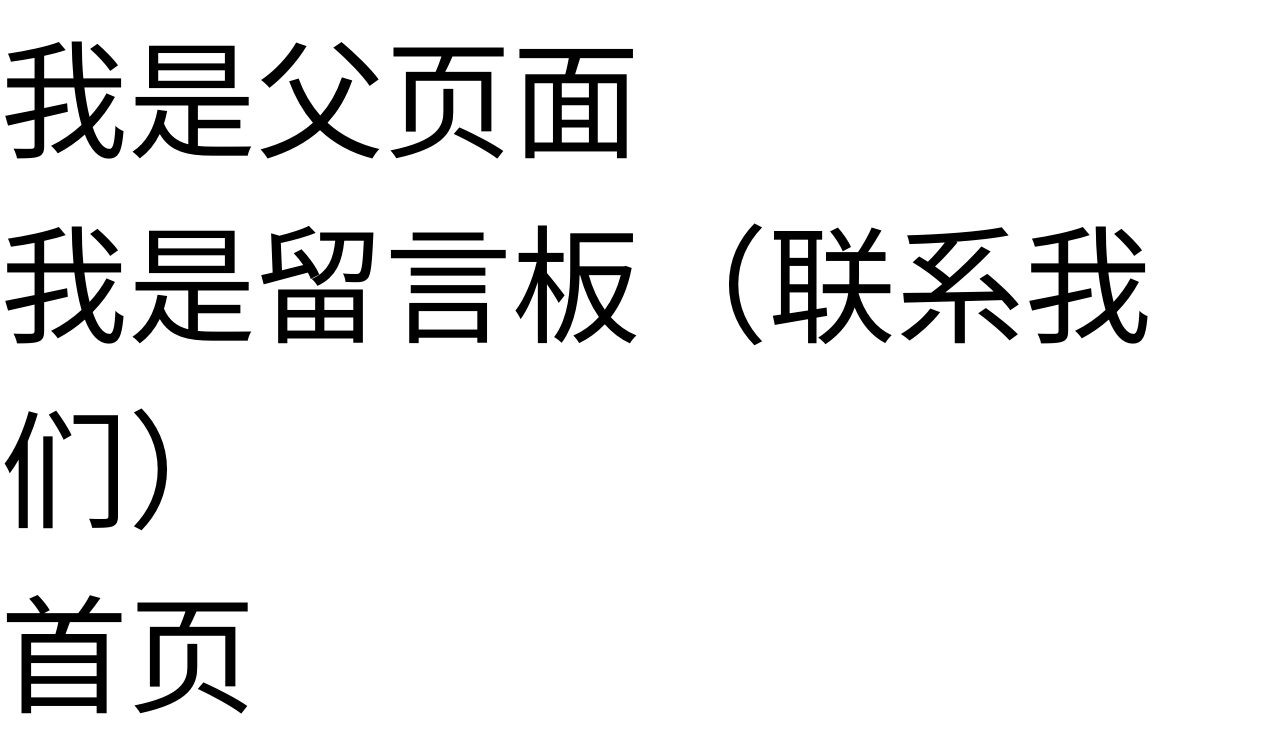
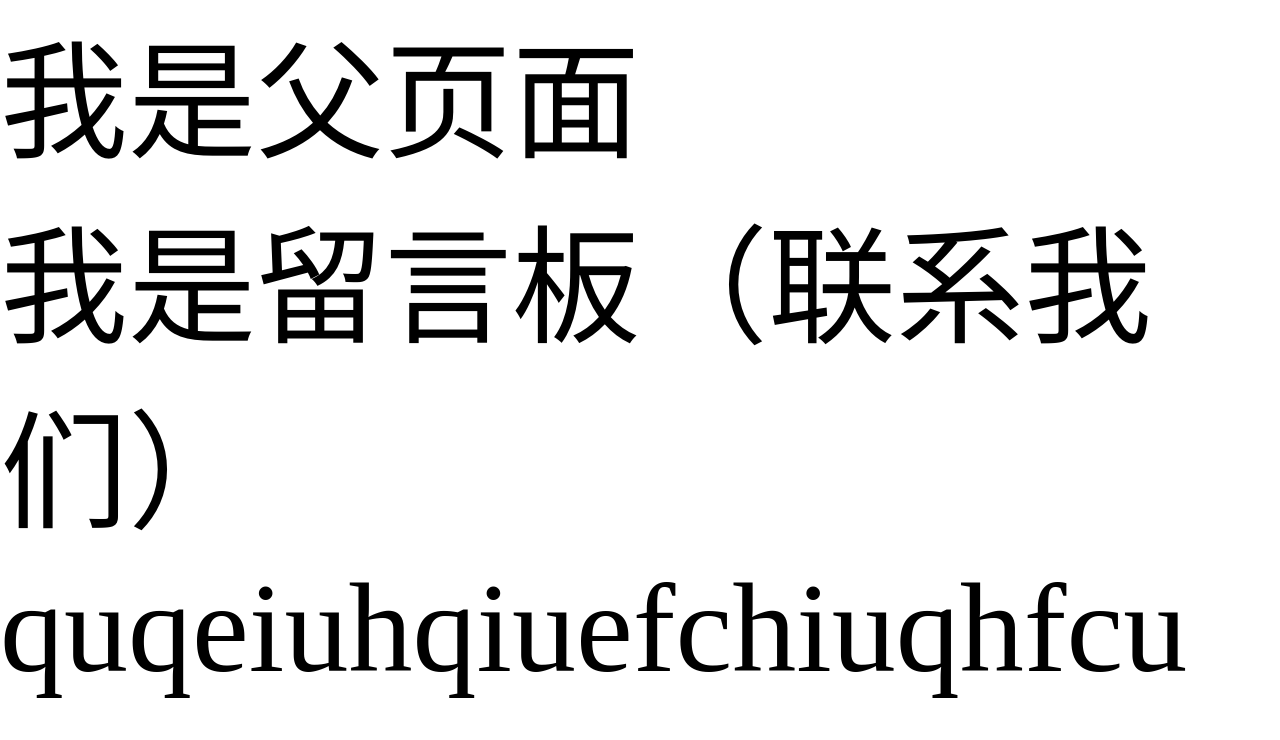
Before and after one commit to woshimaxiaorui/yun, a Vue app: page /#/home/contactUs in a window 1280 px wide. Shown: the top 740 px of the page. Built offline with nearby package versions, Linux system fonts and the light colour scheme.

Commit message:
修改留言版

```diff
--- a/src/components/pages/contactUs/contactUs.vue
+++ b/src/components/pages/contactUs/contactUs.vue
@@ -1,6 +1,6 @@
 <template>
 	<div class="contact-us">
-		我是留言板（联系我们）
+		我是留言板（联系我们）quqeiuhqiuefchiuqhfcu
 	</div>
 </template>
 
```
Also changed, not shown: 1 other file (tests, documents, lock files or other folders).
